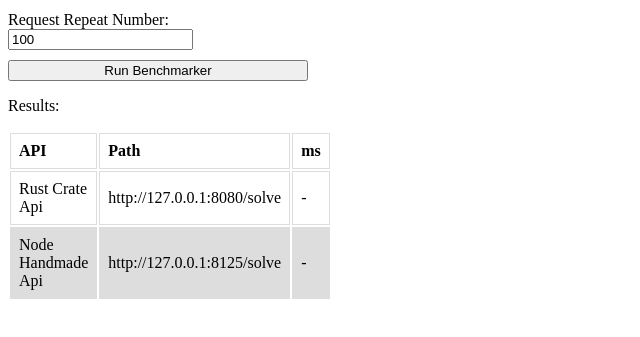
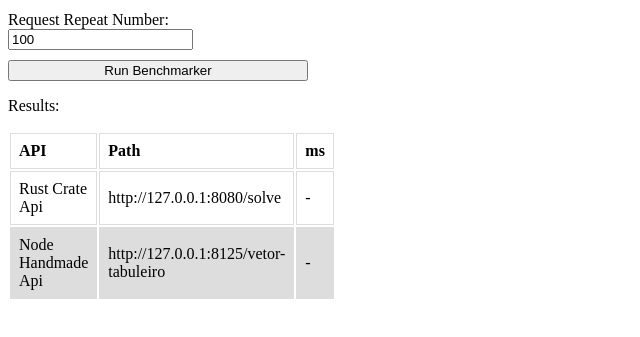
Before and after one commit to pliniocampinas/sudoku-solver-benchmarker, a website: page src/index.html in a window 1280 px wide. Shown: the part 159-496 px from the top of the page, without its empty margins (0-640 px from the left). Drawn offline with Linux system fonts and the light colour scheme.

Commit message:
Format node api request path

```diff
--- a/src/index.html
+++ b/src/index.html
@@ -61,12 +61,14 @@
     {
       label: 'Rust Crate Api',
       name: 'rust-crate-api',
-      path: 'http://127.0.0.1:8080/solve'
+      path: 'http://127.0.0.1:8080/solve',
+      pathBuilder: (path, line) => `${path}/${line}`
     },
     {
       label: 'Node Handmade Api',
       name: 'node-handmade-api',
-      path: 'http://127.0.0.1:8125/solve'
+      path: 'http://127.0.0.1:8125/vetor-tabuleiro',
+      pathBuilder: (path, line) => `${path}?table=${line.split('').map(l => l==='.'? '0': l).join(',')}`,
     },
   ];
   const initialSudokuLine = '...2...633....54.1..1..398........9....538....3........263..5..5.37....847...1...';
@@ -84,8 +86,8 @@
     document.querySelector(durationCellSelector).textContent = time;
   }
 
-  const fetchResult = async ({path}) => {
-    const result = await fetch(`${path}/${getSudokuLine()}`).then(res => res.text())
+  const fetchResult = async ({path, pathBuilder}) => {
+    const result = await fetch(`${pathBuilder(path, getSudokuLine())}`).then(res => res.text())
   }
 
   const getResultRowHtml = ({label, name, path, msDuration}) => `
```
